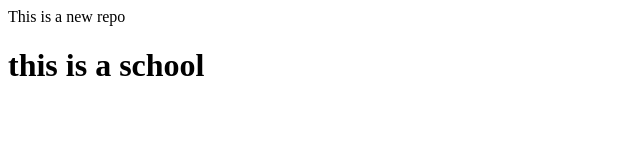
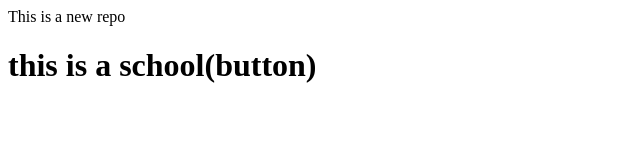
Before and after one commit to aman-chaudhary1/localrepot, a plain HTML site: page index.html in a window 1280 px wide. Shown: the whole page, without its empty margins (0-640 px from the left). Drawn offline with Linux system fonts and the light colour scheme.

Commit message:
Add button

```diff
--- a/index.html
+++ b/index.html
@@ -1,2 +1,2 @@
 <p>This is a new repo</p>
-<h1>this is a school</h1>
+<h1>this is a school(button)</h1>
```
